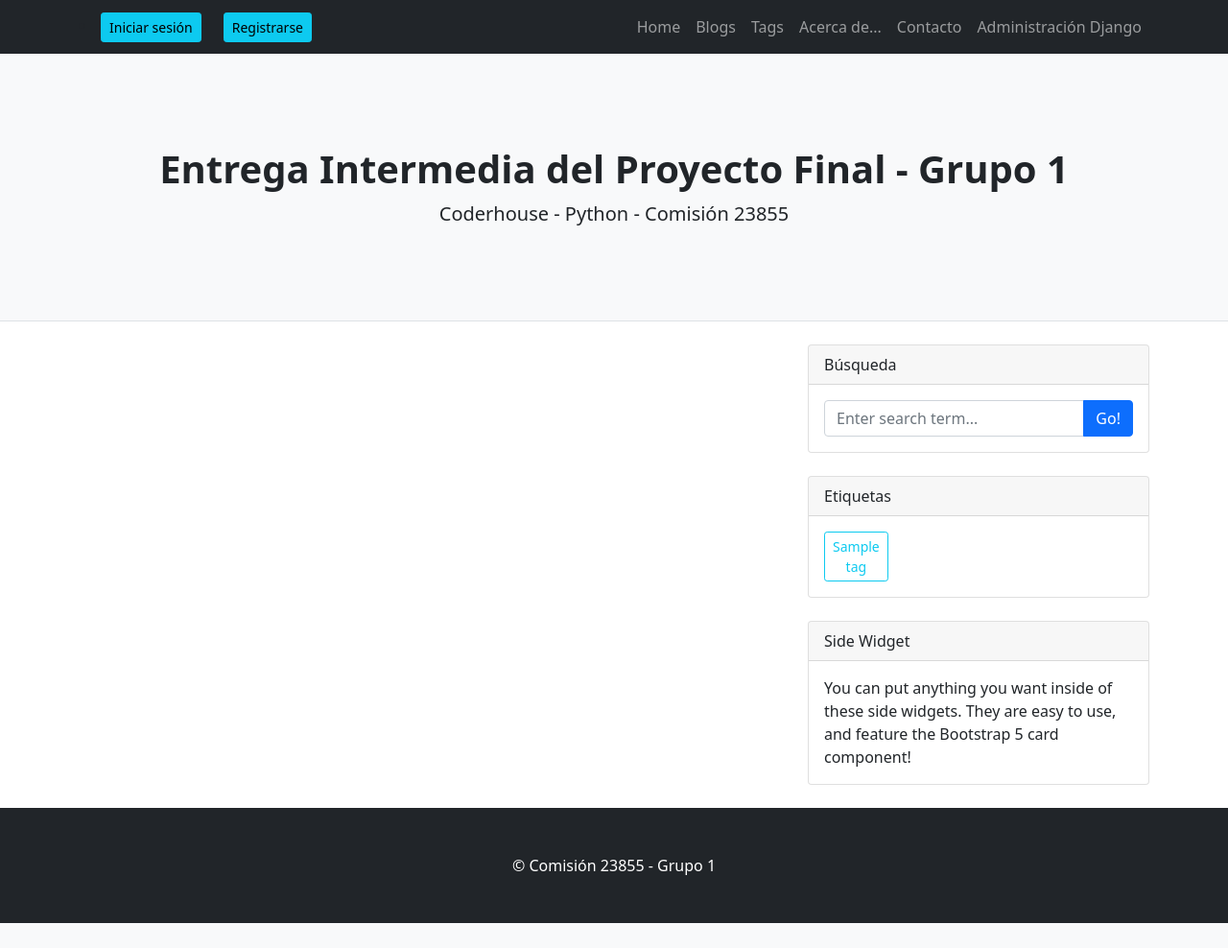
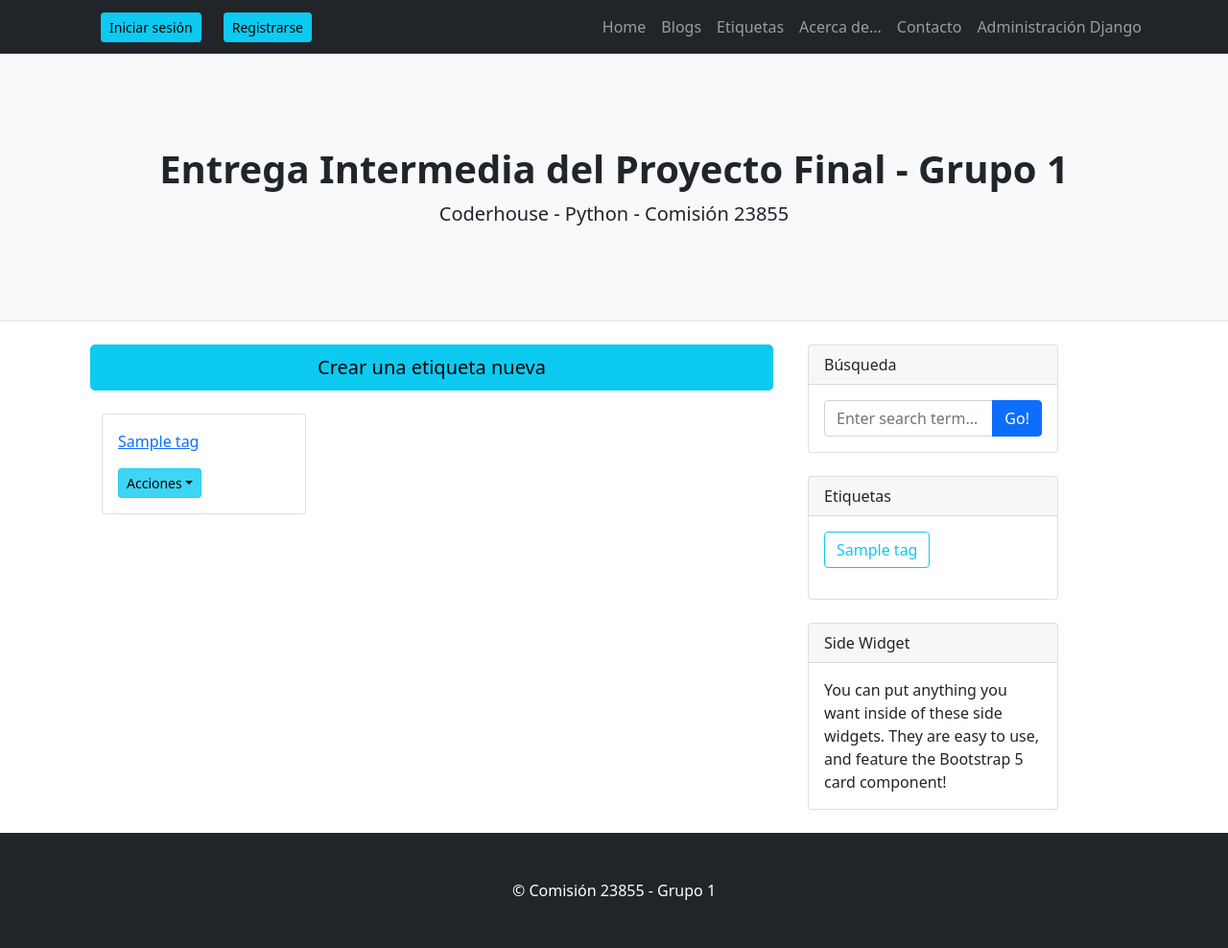
Before and after one commit to MGC07/Grupo-1, a Django app: page /AppProyecto1/tag_lista/ in a window 1280 px wide. Shown: the whole page at 96% size. Before the commit the page ends 962 px from the top, so only its background shows below. Run offline with Django 4.2, Linux system fonts and the light colour scheme; tables that the repository leaves empty hold one stand-in row (values such as "Sample post"); some libraries are stand-ins or nearby versions.

Commit message:
Correcciones: Vistas de Blogs y Etiquetas

```diff
--- a/AppProyecto1/templates/AppProyecto1/about.html
+++ b/AppProyecto1/templates/AppProyecto1/about.html
@@ -53,5 +53,4 @@
     </div>
 </div>
 
-
 {% endblock contenidoQueCambia %}
--- a/AppProyecto1/templates/AppProyecto1/blog_form.html
+++ b/AppProyecto1/templates/AppProyecto1/blog_form.html
@@ -5,6 +5,6 @@
         <table>
             {{form.as_p}}
         </table>
-        <input type="submit" value="Crear">
+        <input type="submit" value="Guardar">
     </form>
 {% endblock contenidoQueCambia %}
--- a/AppProyecto1/templates/AppProyecto1/comment_confirm_delete.html
+++ b/AppProyecto1/templates/AppProyecto1/comment_confirm_delete.html
@@ -1,9 +1,12 @@
 {% extends 'AppProyecto1/padre.html' %}
 {% load static %}
 {% block contenidoQueCambia %}
+
+
 <form method="post">{% csrf_token %}
     ¿Estás seguro que deseas borrar el comment "{{ object }}"?
-    <input type="submit" value="Borrar" />
+
+    <input type="submit" value="Borrar">
     <p>
         <a href= "{% url 'BlogList' %}">Regresar</a>
     </p>
--- a/AppProyecto1/templates/AppProyecto1/index.html
+++ b/AppProyecto1/templates/AppProyecto1/index.html
@@ -158,12 +158,17 @@
                     <div class="card mb-4">
                         <div class="card-header">Categories</div>
                         <div class="card-body">
+
                             <div class="row">
+
                                 <div class="col-sm-6">
+
                                     <ul class="list-unstyled mb-0">
+
                                         <li><a href="#!">Web Design</a></li>
                                         <li><a href="#!">HTML</a></li>
                                         <li><a href="#!">Freebies</a></li>
+
                                     </ul>
                                 </div>
                                 <div class="col-sm-6">
--- a/AppProyecto1/templates/AppProyecto1/padre.html
+++ b/AppProyecto1/templates/AppProyecto1/padre.html
@@ -10,7 +10,7 @@
         <title>Entrega Intermedia del Proyecto Final - Grupo 1</title>
         <!-- Favicon-->
         <link rel="icon" type="image/x-icon" href="{% static 'AppProyecto1/assets/favicon.ico' %}"
-        <!-- Core theme CSS (includes Bootstrap)-->
+        <!-- Core theme CSS (includes Bootstrap) -->
         <link href="{% static 'AppProyecto1/css/styles.css' %}" rel="stylesheet" />
 
 
@@ -38,7 +38,7 @@
                         <!-- <li class="nav-item"><a class="nav-link active" href="#">Home</a></li> -->
                         <li class="nav-item"><a class="nav-link" href="{% url 'Inicio' %}">Home</a></li>
                         <li class="nav-item"><a class="nav-link" href="{% url 'BlogList' %}">Blogs</a></li>
-                        <li class="nav-item"><a class="nav-link" href="{% url 'TagList' %}">Tags</a></li>
+                        <li class="nav-item"><a class="nav-link" href="{% url 'TagList' %}">Etiquetas</a></li>
                         <li class="nav-item"><a class="nav-link" href="{% url 'About' %}">Acerca de...</a></li>
                         <li class="nav-item"><a class="nav-link" href="#!">Contacto</a></li>
                         <li class="nav-item"><a class="nav-link" href="http://localhost:8000/admin/">Administración Django</a></li>
@@ -64,16 +64,15 @@
             <div class="row">
                 <div class="col-lg-8">
 
+                    {% block contenidoQueCambia %}
 
-                {% block contenidoQueCambia %}
-
-                {% endblock contenidoQueCambia %}
+                    {% endblock contenidoQueCambia %}
 
                 </div>
 
                 <!-- Sidebar-->
 
-                <div class="col-lg-4">
+                <div class="col-lg-3">
 
                     <!-- Widget búsqueda-->
 
@@ -87,25 +86,23 @@
                         </div>
                     </div>
 
-                    <!-- Widget categorías -->
-
-                    <!-- {% block pruebaBlock %} -->
-                    <!-- {% endblock pruebaBlock %} -->
-
+                    <!-- Widget Etiquetas -->
 
                     <div class="card mb-4">
                         <div class="card-header">Etiquetas</div>
                         <div class="card-body">
-                            <div class="row">
+                            <!-- <div class="row"> -->
 
                                 {% for tag in tags %}
-                                <div class="col-sm-3">
-                                    <a class="btn btn-outline-info btn-sm" href="{% url 'BlogTagLista' tag.id %}" role="button">{{tag.name}}</a>
-                                </div>
+
+                                <!-- <div class="col-sm-4" mb-2> -->
+                                    <a class="btn btn-outline-info btn mb-3" href="{% url 'BlogTagLista' tag.id %}" role="button" text-nowrap>{{tag.name}}</a>
+                                <!-- </div> -->
+
 
                                 {% endfor %}
 
-                            </div>
+                            <!-- </div> -->
                         </div>
                     </div>
                     <!-- Side widget-->
@@ -124,9 +121,23 @@
         <footer class="py-5 bg-dark">
             <div class="container"><p class="m-0 text-center text-white">&copy; Comisión 23855 - Grupo 1</p></div>
         </footer>
+
+        <!-- Importacion JQuery -->
+        <script src="https://code.jquery.com/jquery-3.2.1.slim.min.js" integrity="sha384-KJ3o2DKtIkvYIK3UENzmM7KCkRr/rE9/Qpg6aAZGJwFDMVNA/GpGFF93hXpG5KkN" crossorigin="anonymous"></script>
+
+        <!-- Importacion Popper.js -->
+        <script src="https://cdnjs.cloudflare.com/ajax/libs/popper.js/1.11.0/umd/popper.min.js" integrity="sha384-b/U6ypiBEHpOf/4+1nzFpr53nxSS+GLCkfwBdFNTxtclqqenISfwAzpKaMNFNmj4" crossorigin="anonymous"></script>
+
         <!-- Bootstrap core JS-->
-        <script src="https://cdn.jsdelivr.net/npm/bootstrap@5.1.3/dist/js/bootstrap.bundle.min.js"></script>
+        <script src="https://maxcdn.bootstrapcdn.com/bootstrap/4.0.0-beta/js/bootstrap.min.js"></script>
         <!-- Core theme JS-->
         <script src="{% static 'AppProyecto1/js/scripts.js' %}"></script>
+
+        <!-- Bootstrap Core JS original: da errores -->
+        <!-- <script src="https://cdn.jsdelivr.net/npm/bootstrap@5.1.3/dist/js/bootstrap.bundle.min.js"></script> -->
+
+</body>
+</html>
+
     </body>
 </html>
--- a/AppProyecto1/templates/AppProyecto1/tag_lista.html
+++ b/AppProyecto1/templates/AppProyecto1/tag_lista.html
@@ -1,28 +1,50 @@
 {% extends 'AppProyecto1/padre.html' %}
 {% load static %}
-{# block contenidoQueCambia #}
-{% block bloqueTags %}
+{% block contenidoQueCambia %}
 
-<h1>Esta es la lista de Tag Publicados</h1>
+<div class="container">
+    <div class="row">
+        <a class="btn btn-info btn-lg btn-block mb-4" href="{% url 'TagNew' %}">Crear una etiqueta nueva</a>
 
-<ul>
+        {% for tag in object_list %}
 
-    {% for tag in object_list %}
+        <div class="col-4 mb-1">
 
-        <li>
-            <p>{{tag.name}}</p>
-            <p>
-                <a href="{% url 'TagDelete' tag.id %}">Borrar</a>
-            </p>
-        </li>
-    {% endfor %}
+            <!-- <div class="card mb-3" style="width: 18rem;"> -->
+            <div class="card mb-3">
 
-</ul>
+                <!-- <div class="card-header"> -->
+                    <!-- Featured -->
+                <!-- </div> -->
 
+                <div class="card-body">
+                    <a class="card-title h mb-2" href="{% url 'BlogTagLista' tag.id %}">{{tag.name}}</a>
+                    <p></p>
+                    <div class="dropdown show">
+                        <a class="btn dropdown-toggle btn-sm btn-info" role="button" id="dropdownMenuLink" data-toggle="dropdown" aria-haspopup="true" aria-expanded="false">Acciones</a>
+                        <div class="dropdown-menu" aria-labelledby="dropdownMenuLink">
+                            <a class="dropdown-item" href="{% url 'BlogTagLista' tag.id %}">Ver publicaciones con esta etiqueta</a>
+                            <div class="dropdown-divider"></div>
+                            <a class="dropdown-item" href="#">Editar</a>
+                            <a class="dropdown-item" href="{% url 'TagDelete' tag.id %}">Eliminar</a>
+                            <!-- <a class="dropdown-item" data-toggle="modal" data-target="#exampleModal">Eliminar Modal</a> -->
+                            <!-- <a class="dropdown-item" href="#">(nada)</a> -->
 
-    <a href="{% url 'TagNew' %}">Crear Tag</a>
+                            </div>
+                    </div>
+                    <!-- <h6 class="card-subtitle mb-2 text-muted">Card subtitle</h6> -->
+                    <!-- <p class="card-text">Some quick example text to build on the card title and make up the bulk of the card's content.</p> -->
+                    <!-- <a href="#" class="card-link">Card link</a> -->
+                    <!-- <a href="#" class="card-link">Another link</a> -->
+                </div>
+            </div>
+        </div>
+
+        {% endfor %}
+
+    </div>
+</div>
 
 
 
-{# endblock contenidoQueCambia #}
-{% endblock bloqueTags %}
+{% endblock contenidoQueCambia %}
--- a/AppProyecto1/urls.py
+++ b/AppProyecto1/urls.py
@@ -12,6 +12,7 @@
     path("detalle/<pk>/",views.BlogDetalle.as_view(), name= 'BlogDetail'),
     path("blog_nuevo/",views.BlogCreate.as_view(), name= 'BlogNew'),
     path("blog_editar/<pk>/",views.BlogUpdate.as_view(), name= 'BlogEdit'),
+
     path("blog_borrar/<pk>/",views.BlogDelete.as_view(), name= 'BlogDelete'),
 
     path("tag_lista/",views.TagLista.as_view(), name= 'TagList'),
--- a/AppProyecto1/views.py
+++ b/AppProyecto1/views.py
@@ -142,6 +142,10 @@
     fields = ["title","subtitle","body","tag"]
 
 class BlogDelete(DeleteView):
+    def get_context_data(self, **kwargs): # Función para invocar tags
+        context = super().get_context_data(**kwargs)
+        context['tags'] = Tag.objects.all()
+        return context
     model= Blog
     success_url = "/AppProyecto1/blog_lista/"
 
@@ -150,6 +154,7 @@
 class TagLista(ListView):
     model= Tag
     template_name ="AppProyecto1/tag_lista.html"
+
     def get_context_data(self, **kwargs): # Función para invocar tags
         context = super().get_context_data(**kwargs)
         context['tags'] = Tag.objects.all()
@@ -157,7 +162,7 @@
 
 class TagCreate (CreateView):
     model= Tag
-    success_url="/AppProyecto1/tag_form/"
+    success_url="/AppProyecto1/tag_lista/"
     fields = ["name"]
     def get_context_data(self, **kwargs): # Función para invocar tags
         context = super().get_context_data(**kwargs)
```
Also changed, not shown: AppProyecto1/templates/AppProyecto1/blog_confirm_delete.html (+14 -4 lines), AppProyecto1/templates/AppProyecto1/blog_lista.html (+28 -20 lines), AppProyecto1/templates/AppProyecto1/tag_confirm_delete.html (+19 -5 lines), AppProyecto1/templates/AppProyecto1/tag_lista copy.html (added, +40 -0 lines).
